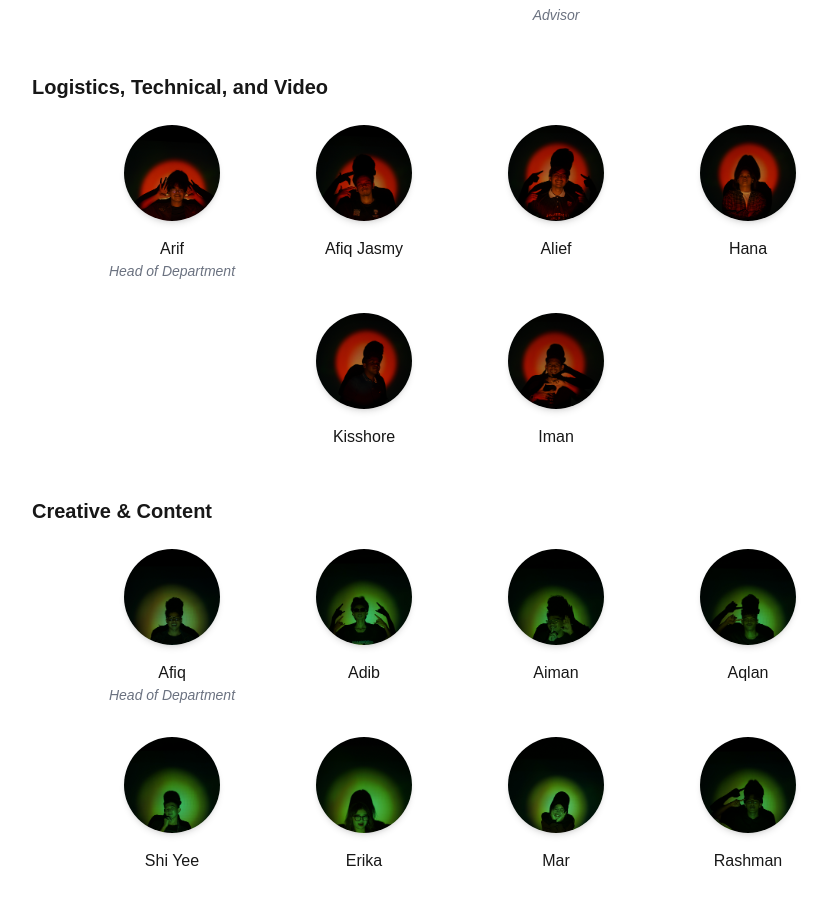
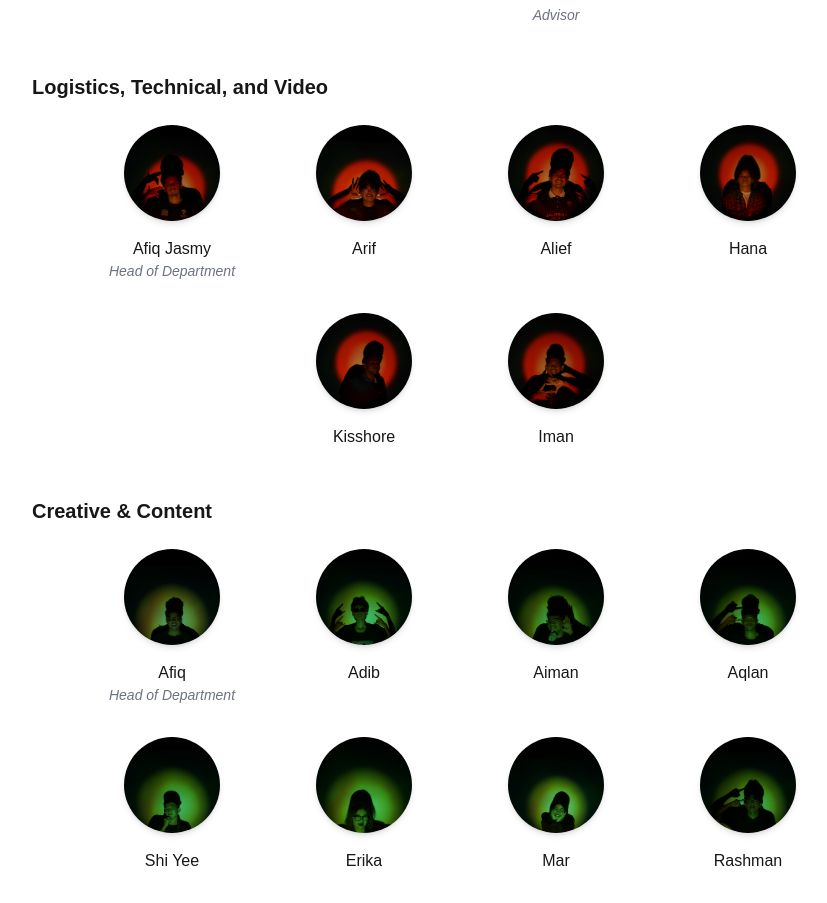
Before and after one commit to AdamAzuddin/Kinacast, a Next.js app: page /crews in a window 1280 px wide. Shown: the part 967-1870 px from the top of the page, without its empty margins (180-1007 px from the left). Built offline with nearby package versions, Linux system fonts and the light colour scheme.

Commit message:
change hod of logitech vid to afiq

```diff
--- a/constants/CrewsSections.js
+++ b/constants/CrewsSections.js
@@ -36,11 +36,11 @@ export const sections = [
     title: "Logistics, Technical, and Video",
     members: [
       {
-        name: "Arif",
+        name: "Afiq Jasmy",
         title: "Head of Department",
-        image: "/logitech_vid/arif.JPG",
+        image: "/logitech_vid/afiq_jasmy.JPG",
       },
-      { name: "Afiq Jasmy", image: "/logitech_vid/afiq_jasmy.JPG" },
+      { name: "Arif", image: "/logitech_vid/arif.JPG" },
       { name: "Alief", image: "/logitech_vid/alief.JPG" },
       { name: "Hana", image: "/logitech_vid/hana.JPG" },
       { name: "Kisshore", image: "/logitech_vid/kisshore.JPG" },
```
